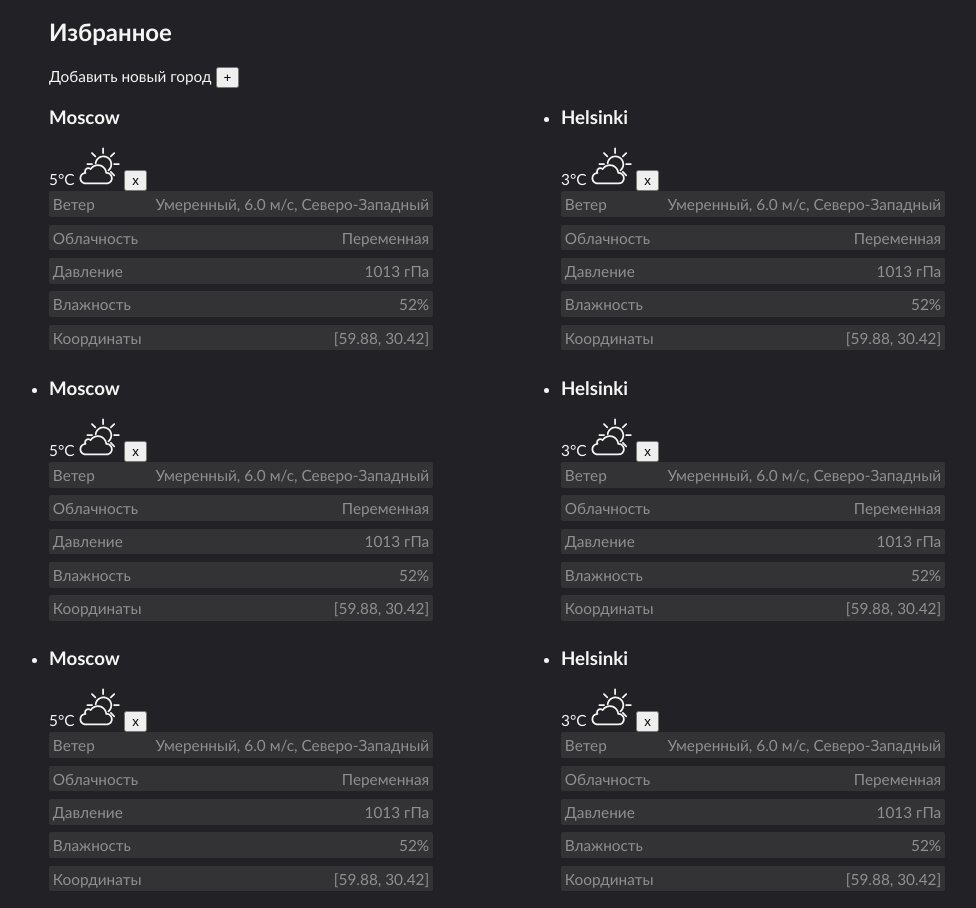
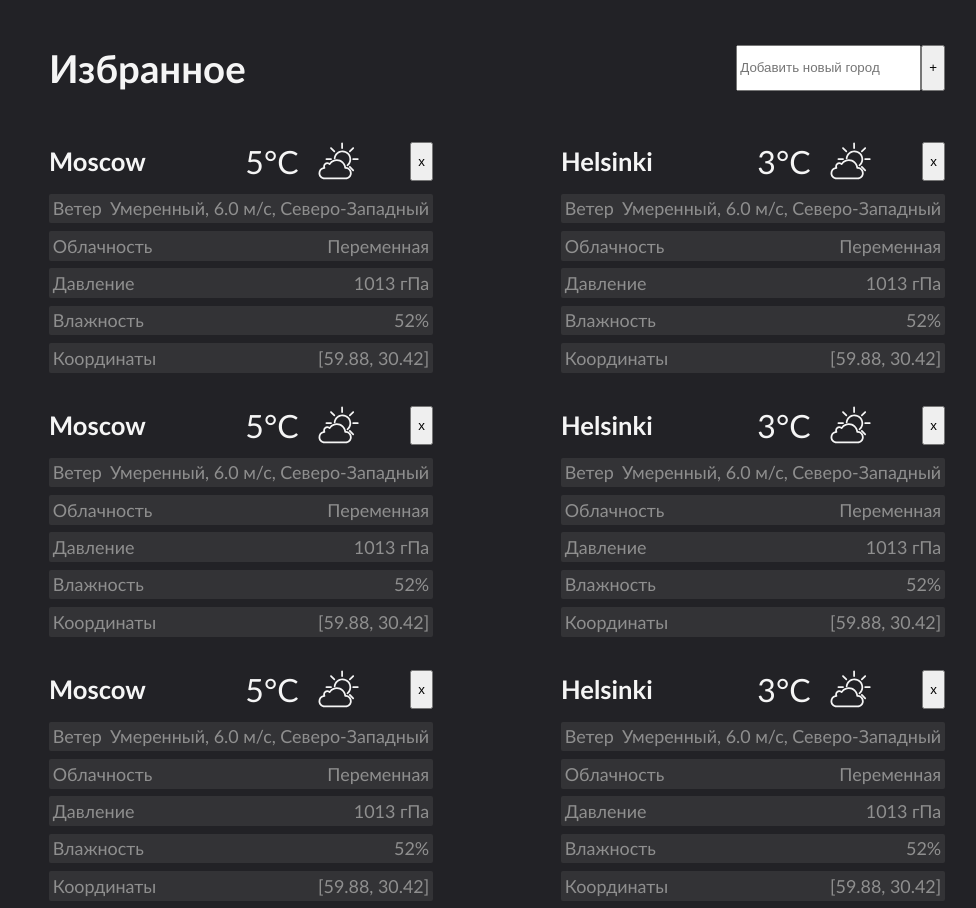
Before and after one commit to ayfokin/web1, a plain HTML site: page index.html in a window 1280 px wide. Shown: the part 316-1224 px from the top of the page, without its empty margins (143-1119 px from the left). Drawn offline with Linux system fonts and the light colour scheme.

Commit message:
Improved design

```diff
--- a/index.html
+++ b/index.html
@@ -9,7 +9,7 @@
 <body>
 <div class="title-container">
     <h2 class="title">Погода здесь</h2>
-    <button id="update-btn">Обновить геолокацию</button>
+    <button class="update-btn">Обновить геолокацию</button>
     <div class="title"></div>
 </div>
 <div class="user-city-information">
@@ -43,22 +43,20 @@
         </li>
     </ul>
 </div>
-<div class="here">
-    <h2>Избранное</h2>
-    <div>
-        <span>Добавить новый город</span>
+<div class="favorite-title">
+    <h2 class="title">Избранное</h2>
+    <form action="" class="add-favorite">
+        <input type="text" placeholder="Добавить новый город">
         <button>+</button>
-    </div>
+    </form>
 </div>
 <ul class="qwe">
-    <li class="awk">
-        <div class="list">
-            <div>
-                <h3>Moscow</h3>
-                <span>5&degC</span>
+    <li class="favorite">
+        <div class="city-information">
+            <button class="close-btn">x</button>
             <img src="img/cloudy.svg" class="weather" alt="Иконка погоды">
-                <button>x</button>
-            </div>
+            <span class="degree">5&degC</span>
+            <h3 class="city">Moscow</h3>
         </div>
         <ul class="list">
             <li class="info">
@@ -83,14 +81,13 @@
             </li>
         </ul>
     </li>
-    <li>
-        <div>
-            <div>
-                <h3>Helsinki</h3>
-                <span>3&degC</span>
+    <li class="favorite">
+
+        <div class="city-information">
+            <button class="close-btn">x</button>
             <img src="img/cloudy.svg" class="weather" alt="Иконка погоды">
-                <button>x</button>
-            </div>
+            <span class="degree">3&degC</span>
+            <h3 class="city">Helsinki</h3>
         </div>
         <ul class="list">
             <li class="info">
@@ -115,14 +112,13 @@
             </li>
         </ul>
     </li>
-    <li>
-        <div>
-            <div>
-                <h3>Moscow</h3>
-                <span>5&degC</span>
+    <li class="favorite">
+
+        <div class="city-information">
+            <button class="close-btn">x</button>
             <img src="img/cloudy.svg" class="weather" alt="Иконка погоды">
-                <button>x</button>
-            </div>
+            <span class="degree">5&degC</span>
+            <h3 class="city">Moscow</h3>
         </div>
         <ul class="list">
             <li class="info">
@@ -147,14 +143,13 @@
             </li>
         </ul>
     </li>
-    <li>
-        <div>
-            <div>
-                <h3>Helsinki</h3>
-                <span>3&degC</span>
+    <li class="favorite">
+
+        <div class="city-information">
+            <button class="close-btn">x</button>
             <img src="img/cloudy.svg" class="weather" alt="Иконка погоды">
-                <button>x</button>
-            </div>
+            <span class="degree">3&degC</span>
+            <h3 class="city">Helsinki</h3>
         </div>
         <ul class="list">
             <li class="info">
@@ -179,14 +174,13 @@
             </li>
         </ul>
     </li>
-    <li>
-        <div>
-            <div>
-                <h3>Moscow</h3>
-                <span>5&degC</span>
+    <li class="favorite">
+
+        <div class="city-information">
+            <button class="close-btn">x</button>
             <img src="img/cloudy.svg" class="weather" alt="Иконка погоды">
-                <button>x</button>
-            </div>
+            <span class="degree">5&degC</span>
+            <h3 class="city">Moscow</h3>
         </div>
         <ul class="list">
             <li class="info">
@@ -211,14 +205,12 @@
             </li>
         </ul>
     </li>
-    <li>
-        <div>
-            <div>
-                <h3>Helsinki</h3>
-                <span>3&degC</span>
+    <li class="favorite">
+        <div class="city-information">
+            <button class="close-btn">x</button>
             <img src="img/cloudy.svg" class="weather" alt="Иконка погоды">
-                <button>x</button>
-            </div>
+            <span class="degree">3&degC</span>
+            <h3 class="city">Helsinki</h3>
         </div>
         <ul class="list">
             <li class="info">
--- a/outlines.css
+++ b/outlines.css
@@ -1,5 +1,14 @@
-#city {
+.city-information {
+    display: flex;
+    margin-bottom: 1vw;
+    flex-direction: row-reverse;
+}
 
+.city {
+    display: flex;
+    align-items: center;
+    font-size: 2vw;
+    margin: 0 auto 0 0;
 }
 
 .rty {
@@ -56,13 +65,7 @@
 }
 
 span {
-    font-size: 1.2vw;
-}
-
-.awk {
-    display: flex;
-    flex-direction: column;
-
+    font-size: 1.4vw;
 }
 
 html {
@@ -80,7 +83,7 @@ body {
 }
 
 .title {
-    font-size: 4vw;
+    font-size: 3vw;
     margin: 0;
     flex: 1;
 }
@@ -99,15 +102,40 @@ body {
     justify-self: left;
 }
 
-.r {
-    flex: 1;
-}
-
 .weather {
     height: 3vw;
+    margin-right: 4vw;
 }
 
 .user-weather {
-    height: 10vw;
-    align-self: flex-end;
+    height: 8vw;
+    align-self: center;
 }
+
+.favorite-title {
+    margin: 4vw 0 2vw 0;
+    display: flex;
+}
+
+.add-favorite {
+    display: flex;
+}
+
+.degree {
+    display: flex;
+    align-items: center;
+    margin-right: 1.5vw;
+    font-size: 2.5vw;
+}
+
+.favorite {
+    list-style-type: none;
+    margin-top: 2vw;
+}
+
+.close-btn {
+}
+
+.update-btn {
+    border-radius: 5px;
+}
```
Lines whose indentation alone changed are shown as unchanged.
